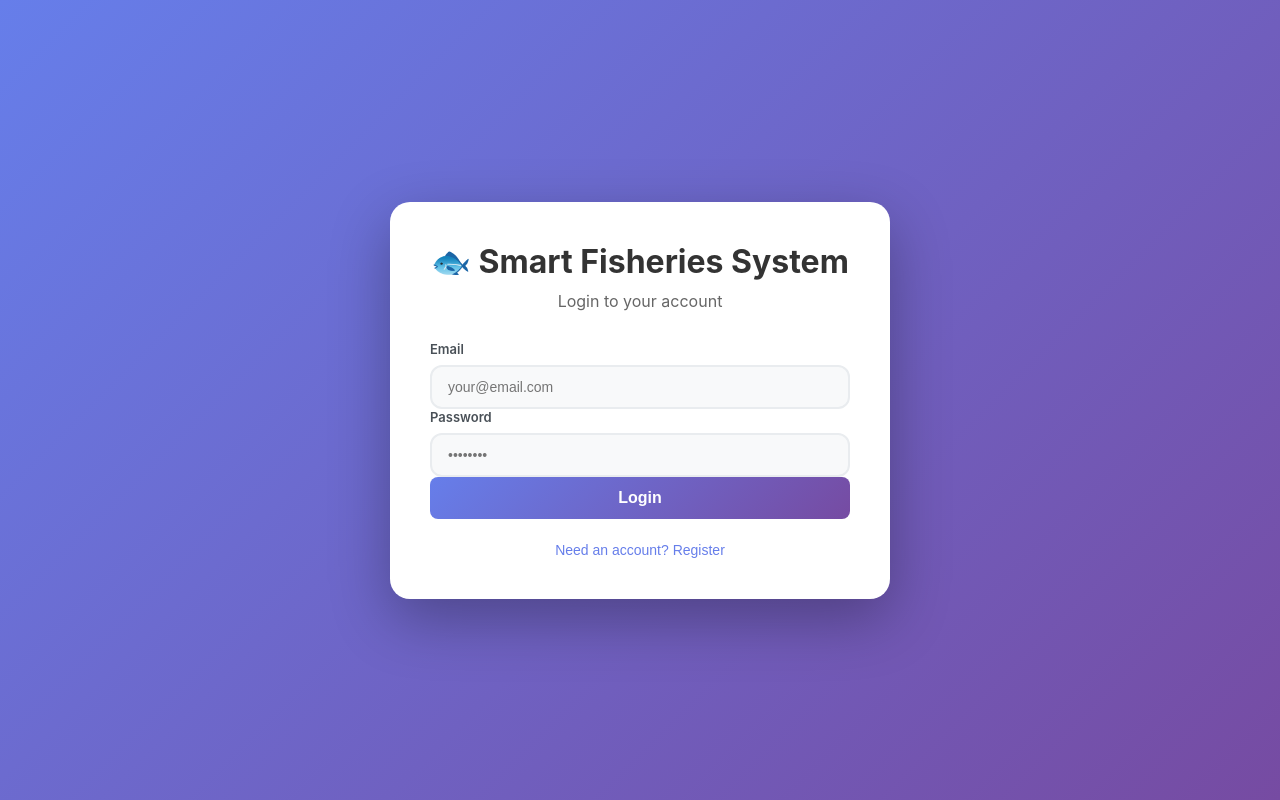
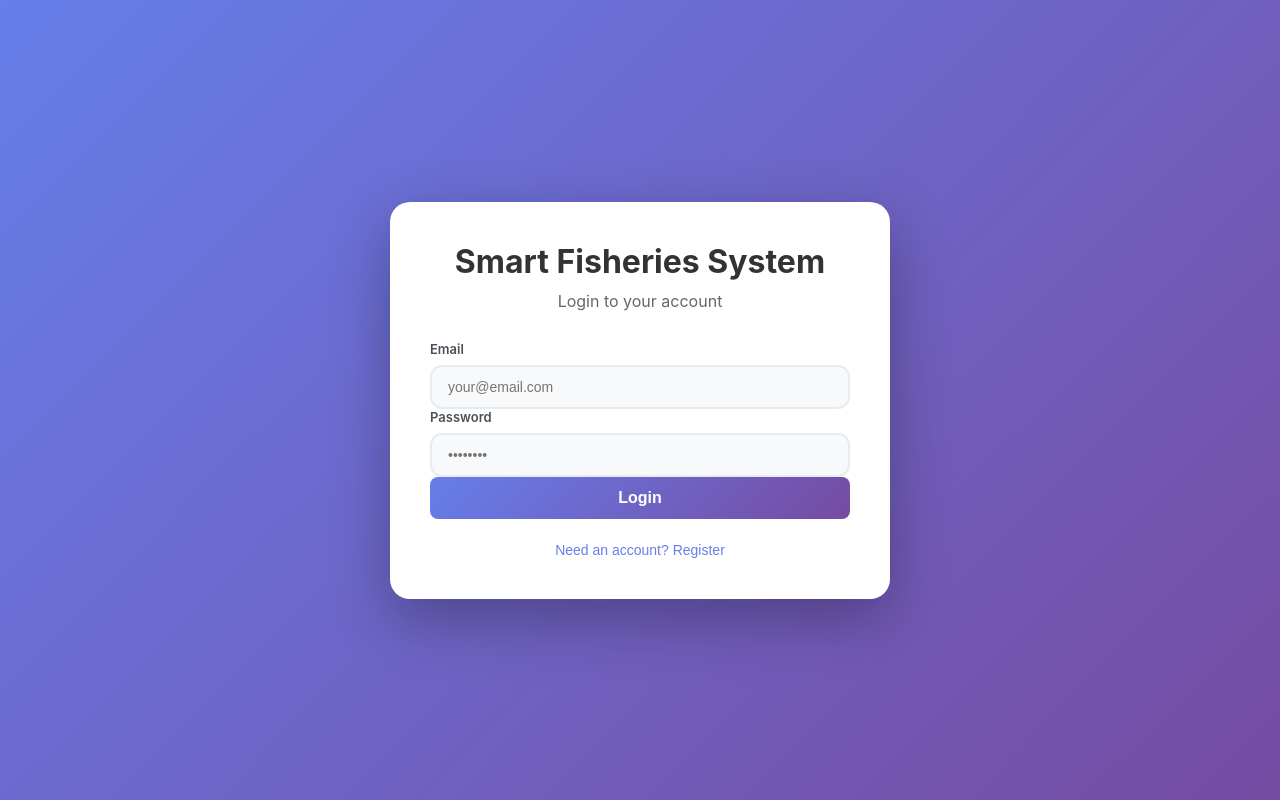
Before and after one commit to ALI-FAKI/fisheriesrecord, a React (Create React App) app: page / in a window 1280 px wide. Built offline with nearby package versions, Linux system fonts and the light colour scheme; no server answers.

Commit message:
Update Login.js

```diff
--- a/src/components/Login.js
+++ b/src/components/Login.js
@@ -57,7 +57,7 @@ const Login = ({ onLogin }) => {
     <div className="login-container">
       <div className="login-card">
         <div className="login-header">
-          <h1>🐟 Smart Fisheries System</h1>
+          <h1>Smart Fisheries System</h1>
           <p>{isLogin ? 'Login to your account' : 'Create new account'}</p>
         </div>
 
```
